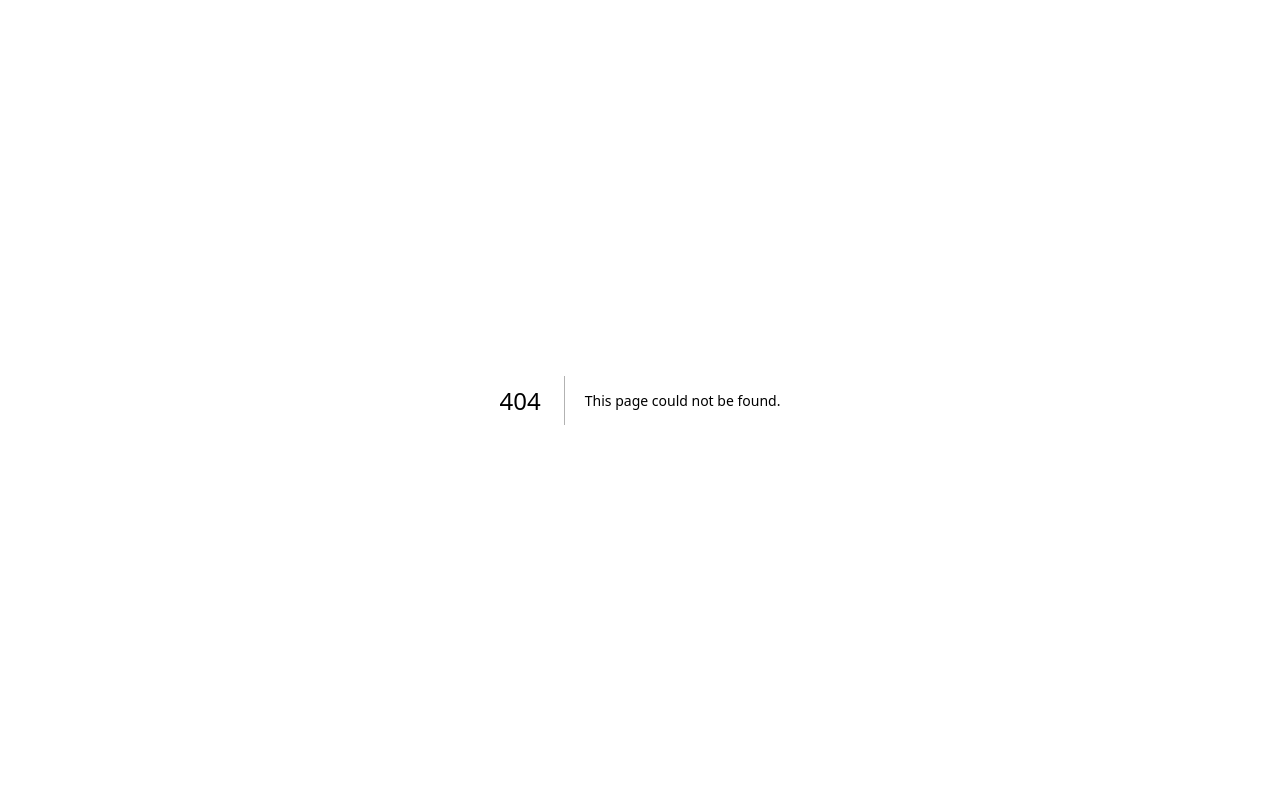
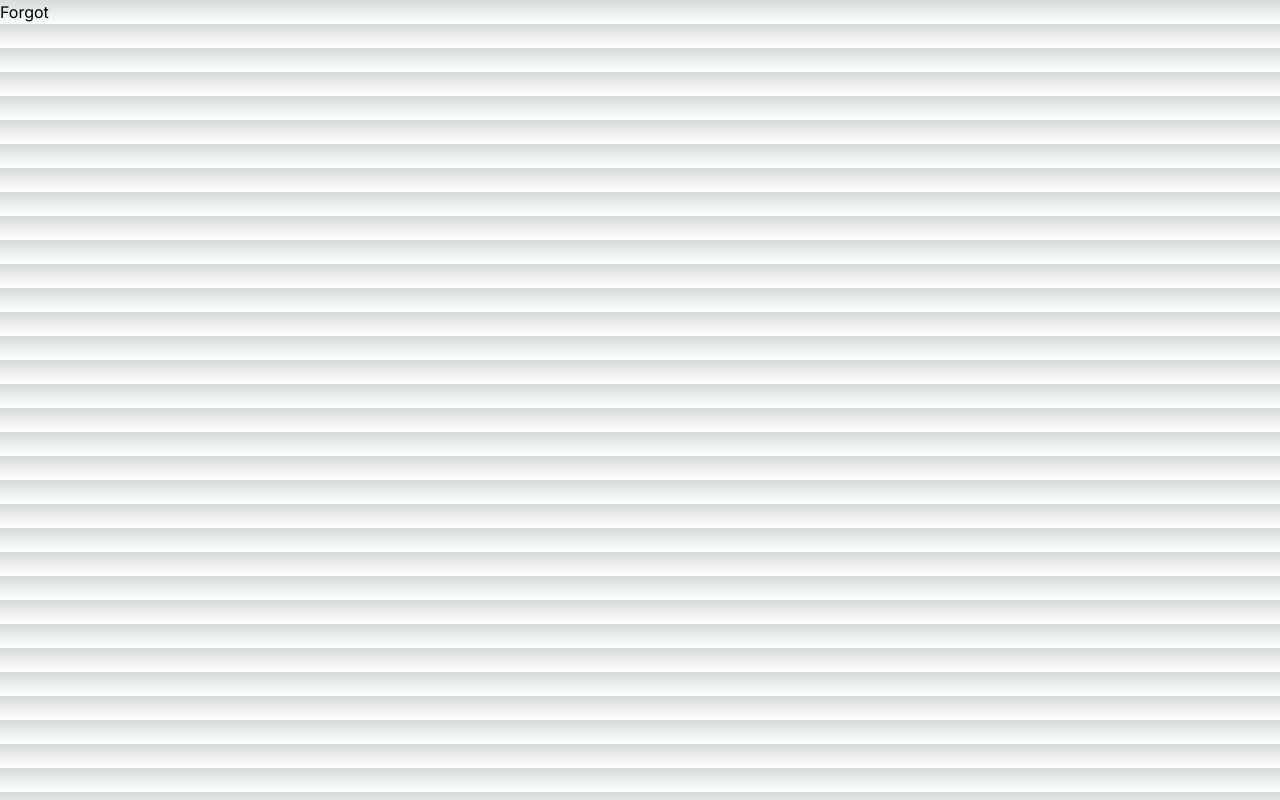
Before and after one commit to Marouane124/Swika-app, a Next.js app: page /Forgot in a window 1280 px wide. Before the commit this address had no page. Built offline with nearby package versions, Linux system fonts and the light colour scheme.

Commit message:
Ajout initial de Forgot password

```diff
--- /dev/null
+++ b/app/Forgot/page.tsx
@@ -0,0 +1,5 @@
+export default function Home() {
+    return (
+        <h1>Forgot</h1>
+    );
+}
```
